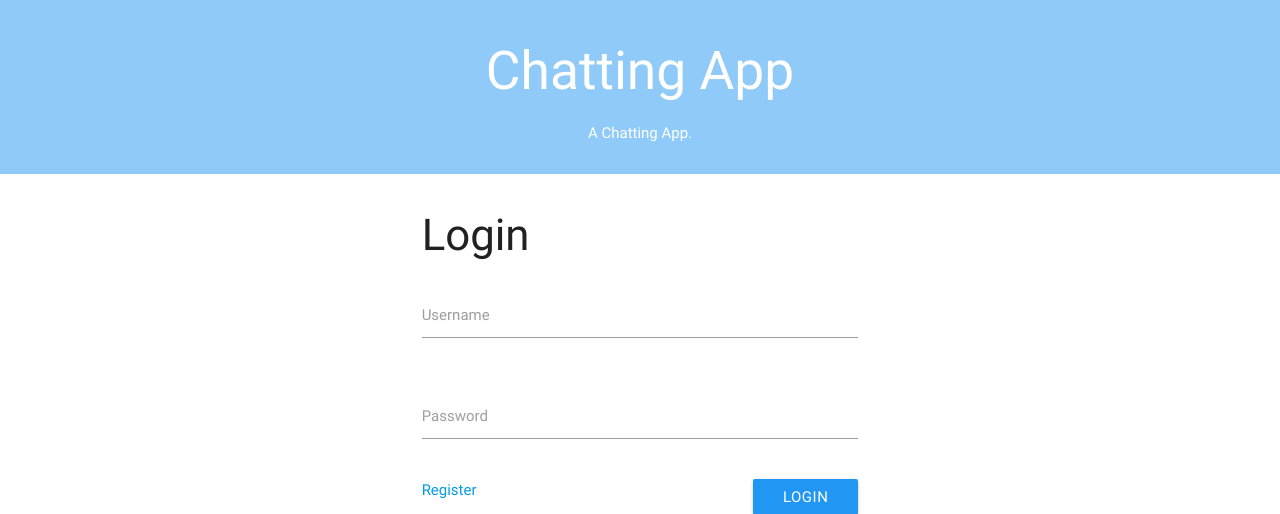
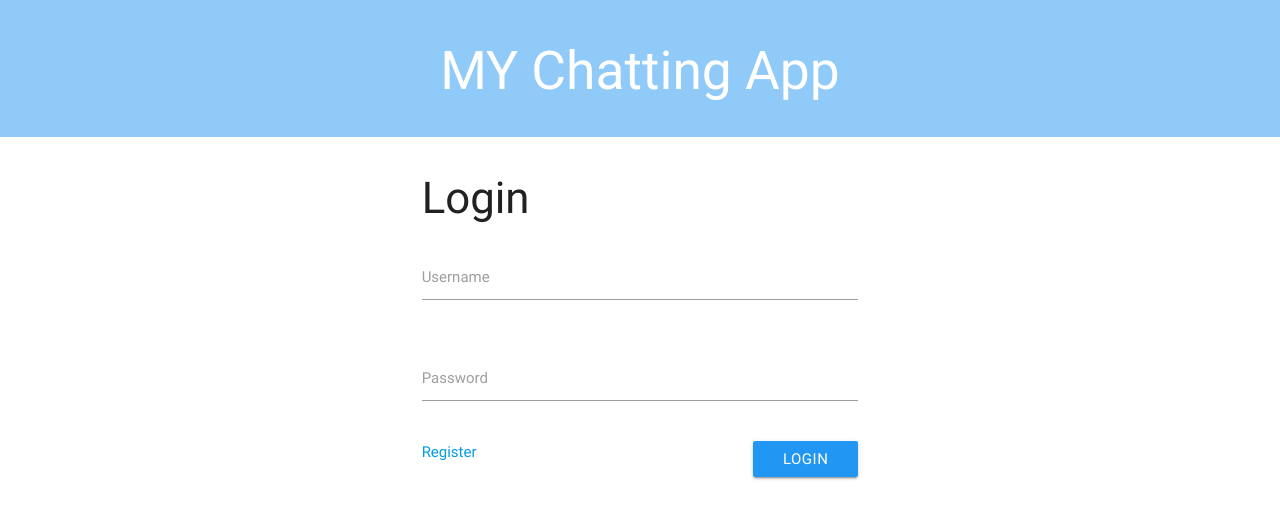
Before and after one commit to amanagr843/django_chatting_App, a Django app: page / in a window 1280 px wide. Shown: the top 514 px of the page. Run offline with Django 3.2, Linux system fonts and the light colour scheme; some libraries are stand-ins or nearby versions.

Commit message:
second commit

```diff
--- a/templates/chat/index.html
+++ b/templates/chat/index.html
@@ -21,8 +21,8 @@
     {% block body %}
         <div class="section blue lighten-3">
             <div class="container white-text center-align text">
-            <h2>Chatting App</h2>
-            <p>A Chatting App.</p>
+            <h2>MY Chatting App</h2>
+
             </div>
         </div>
         <div class="container">
```
